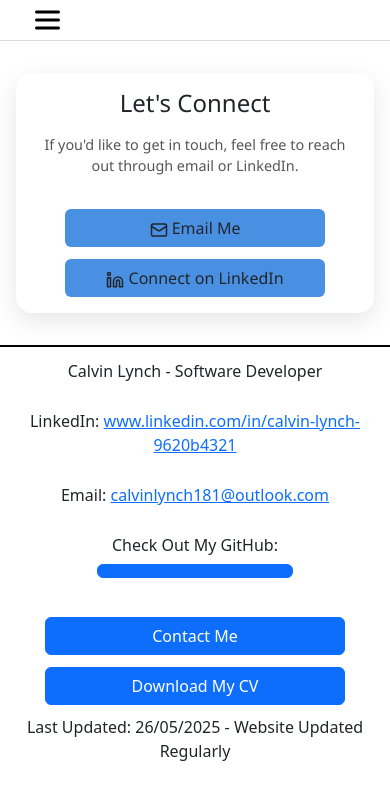
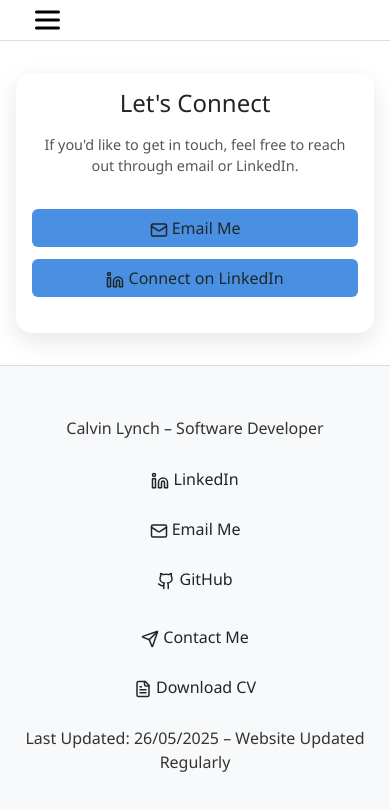
Before and after one commit to Calvin155/CV_Calvin, a React (Create React App) app: page /contact in a window 390 px wide. Shown: the top 810 px of the page. Built offline with nearby package versions, Linux system fonts and the light colour scheme.

Commit message:
footer update

```diff
--- a/src/components/Footer.js
+++ b/src/components/Footer.js
@@ -1,25 +1,38 @@
 import React from 'react';
+import { Mail, Linkedin, Github, FileText, Send } from 'lucide-react';
 import '../css/Footer.css';
 
 function Footer() {
   return (
     <footer className="footer">
       <div className="footer-content">
-        <p>Calvin Lynch - Software Developer</p>
-        <p>
-            LinkedIn: <a href="https://www.linkedin.com/in/calvin-lynch-9620b4321" target="_blank" rel="noopener noreferrer">
-                www.linkedin.com/in/calvin-lynch-9620b4321
-            </a>
-            </p>
-        <p>Email: <a href="mailto:calvinlynch181@outlook.com">calvinlynch181@outlook.com</a></p>
-        <p>Check Out My GitHub: <a href="https://github.com/Calvin155" className="btn btn-primary"></a></p>
+        <p>Calvin Lynch – Software Developer</p>
+
+        <div className="footer-links">
+          <a href="https://www.linkedin.com/in/calvin-lynch-9620b4321" target="_blank" rel="noopener noreferrer" className="btn">
+            <Linkedin size={18} /> LinkedIn
+          </a>
+
+          <a href="mailto:calvinlynch181@outlook.com" className="btn">
+            <Mail size={18} /> Email Me
+          </a>
+
+          <a href="https://github.com/Calvin155" target="_blank" rel="noopener noreferrer" className="btn">
+            <Github size={18} /> GitHub
+          </a>
+        </div>
 
         <div className="contact-buttons">
-          <a href="/contact" className="btn btn-primary">Contact Me</a>
-          <a href="Images/CV/Calvin Lynch - CV 2025.pdf" className="btn btn-primary" target="_blank" rel="noopener noreferrer">Download My CV</a>
+          <a href="/contact" className="btn">
+            <Send size={18} /> Contact Me
+          </a>
+
+          <a href="Images/CV/Calvin Lynch - CV 2025.pdf" className="btn" target="_blank" rel="noopener noreferrer">
+            <FileText size={18} /> Download CV
+          </a>
         </div>
 
-        <p>Last Updated: 26/05/2025 - Website Updated Regularly</p>
+        <p className="updated-note">Last Updated: 26/05/2025 – Website Updated Regularly</p>
       </div>
     </footer>
   );
--- a/src/css/Footer.css
+++ b/src/css/Footer.css
@@ -1,95 +1,45 @@
 .footer {
-  position: relative;
-  bottom: 0;
-  width: 100%;
-  background-color: #ffffff;
-  border-top: 2px solid #000000;
-  padding: 15px 0;
+  background-color: #f8f9fa;
+  padding: 40px 20px;
+  text-align: center;
+  border-top: 1px solid #ddd;
+  font-family: 'Segoe UI', Tahoma, Geneva, Verdana, sans-serif;
+}
+
+.footer-content p {
+  margin: 10px 0;
+  color: #333;
+  font-size: 16px;
+}
+
+.footer-links,
+.contact-buttons {
   display: flex;
+  flex-wrap: wrap;
+  gap: 12px;
   justify-content: center;
-  z-index: 100;
+  margin: 20px 0;
 }
 
 .btn {
-  padding: 16px 36px;
-  font-weight: 700;
-  font-size: 24px;
+  background-color: #0077cc;
+  color: #fff;
+  padding: 10px 16px;
+  border-radius: 8px;
   text-decoration: none;
-  border-radius: 8px;
-  border: 3px solid #000000;
-  cursor: pointer;
-  transition: background-color 0.3s, color 0.3s;
+  display: inline-flex;
+  align-items: center;
+  gap: 8px;
+  font-weight: 600;
+  transition: background-color 0.3s ease;
 }
 
-.btn-primary {
-  background-color: #000000;
-  color: #ffffff;
+.btn:hover {
+  background-color: #005fa3;
 }
 
-.btn-primary:hover {
-  background-color: #444444;
+.updated-note {
+  margin-top: 20px;
+  color: #666;
+  font-size: 14px;
 }
-
-.btn-secondary {
-  background-color: #ffffff;
-  color: #000000;
-}
-
-.btn-secondary:hover {
-  background-color: #f0f0f0;
-}
-
-.footer-content {
-  display: flex;
-  flex-direction: column;
-  align-items: center;
-  text-align: center;
-  gap: 10px;
-}
-
-.contact-buttons {
-  display: flex;
-  gap: 20px;
-  margin-top: 10px;
-}
-
-/* ===== Responsive Styles ===== */
-
-/* Tablets (max-width: 768px) */
-@media (max-width: 768px) {
-  .btn {
-    padding: 14px 28px;
-    font-size: 20px;
-  }
-
-  .contact-buttons {
-    gap: 15px;
-    flex-wrap: wrap;
-    justify-content: center;
-  }
-}
-
-/* Mobile devices (max-width: 480px) */
-@media (max-width: 480px) {
-  .footer {
-    padding: 12px 0;
-  }
-
-  .btn {
-    padding: 12px 24px;
-    font-size: 18px;
-  }
-
-  .contact-buttons {
-    gap: 12px;
-    flex-direction: column;
-    width: 100%;
-    align-items: center;
-  }
-
-  .contact-buttons .btn {
-    width: 80%;
-    max-width: 300px;
-    text-align: center;
-  }
-}
```
